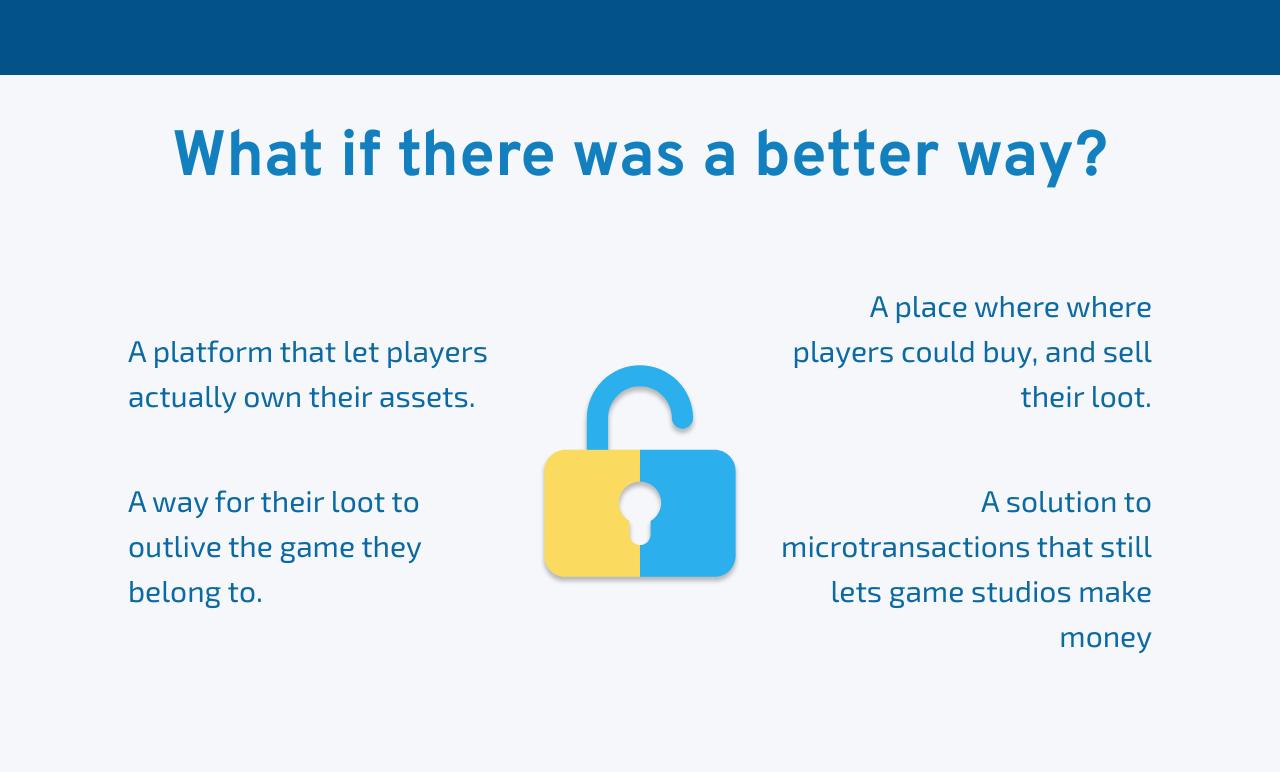
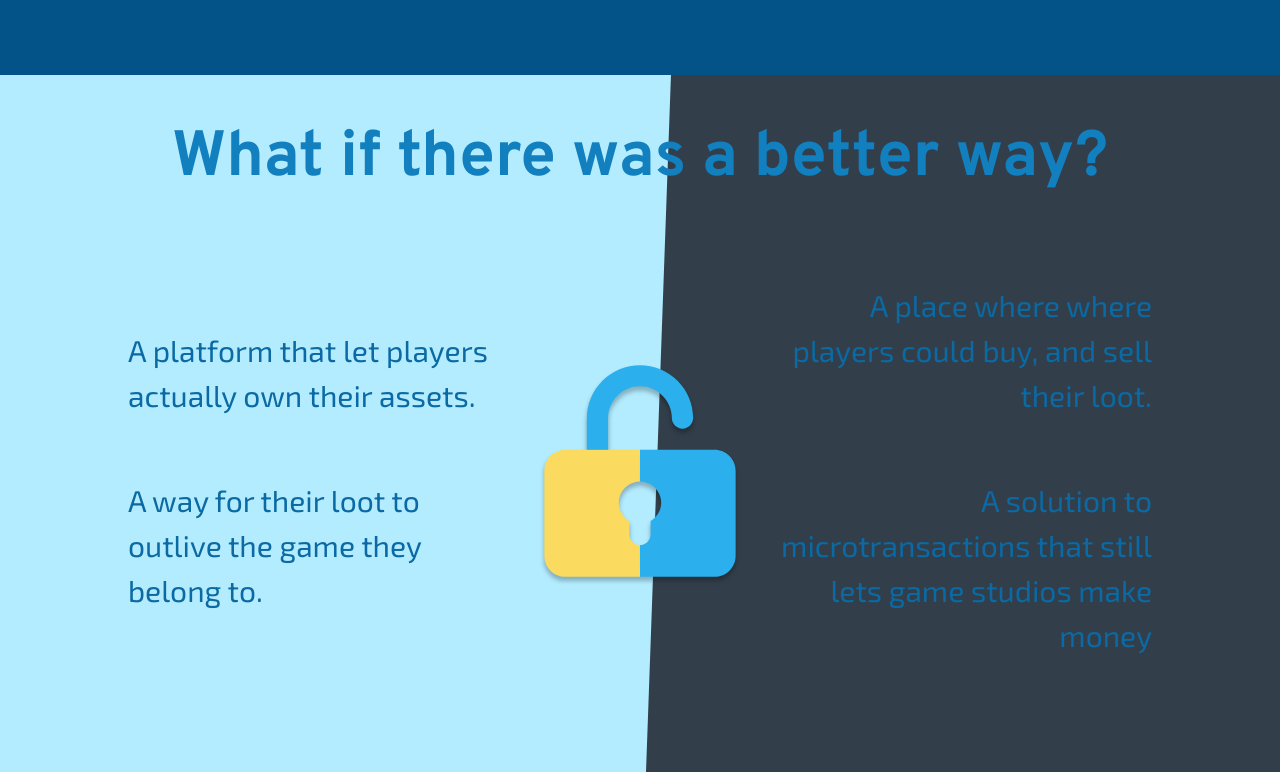
Before and after one commit to LootSolutions/loot-landing-page, a React app: page / in a window 1280 px wide. Shown: the part 725-1497 px from the top of the page. Built offline with nearby package versions, Linux system fonts and the light colour scheme.

Commit message:
Changed how page style

```diff
--- a/src/Views/HowView/style.scss
+++ b/src/Views/HowView/style.scss
@@ -2,7 +2,9 @@
   width: 100%;
   height: 100vh;
 
-  background-color: #f5f7fa;
+  background: url("../../../public/assets/svg/why-background.svg");
+  background-size: cover;
+  background-repeat: no-repeat;
 
   #how-view-content {
     display: flex;
```
Also changed, not shown: public/assets/svg/why-background.svg (added).
